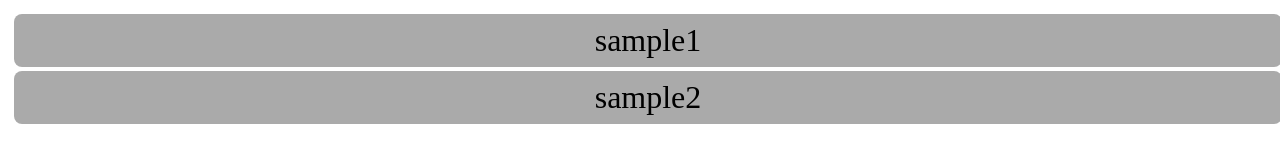
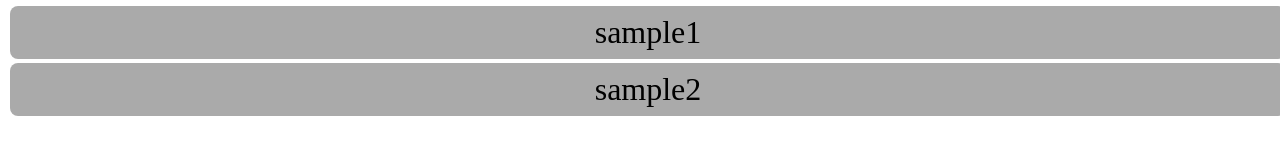
Before and after one commit to onomuta/usdz_test, a plain HTML site: page index.html in a window 1280 px wide. Drawn offline with Linux system fonts and the light colour scheme.

Commit message:
Update index.html

```diff
--- a/index.html
+++ b/index.html
@@ -7,7 +7,7 @@
   <title>Document</title>
   <style>
     body{
-      padding:6px;
+      margin:6px 10px;
     }
     a {
         position: absolute;
```
